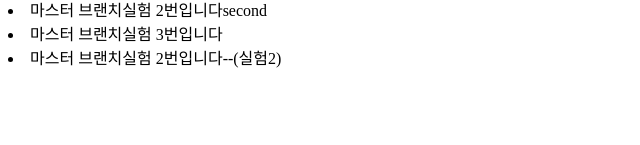
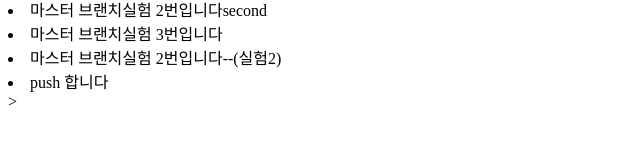
Before and after one commit to JeongGyeong-Choi/test, a plain HTML site: page index.html in a window 1280 px wide. Shown: the part 217-362 px from the top of the page, without its empty margins (0-640 px from the left). Drawn offline with Linux system fonts and the light colour scheme.

Commit message:
push 추가

```diff
--- a/index.html
+++ b/index.html
@@ -14,6 +14,7 @@
         <li>마스터 브랜치실험 2번입니다second </li>
         <li>마스터 브랜치실험 3번입니다</li>
         <li>마스터 브랜치실험 2번입니다--(실험2) </li>
+        <li>push 합니다</li>>
     </div>
 </body>
 </html>
```
